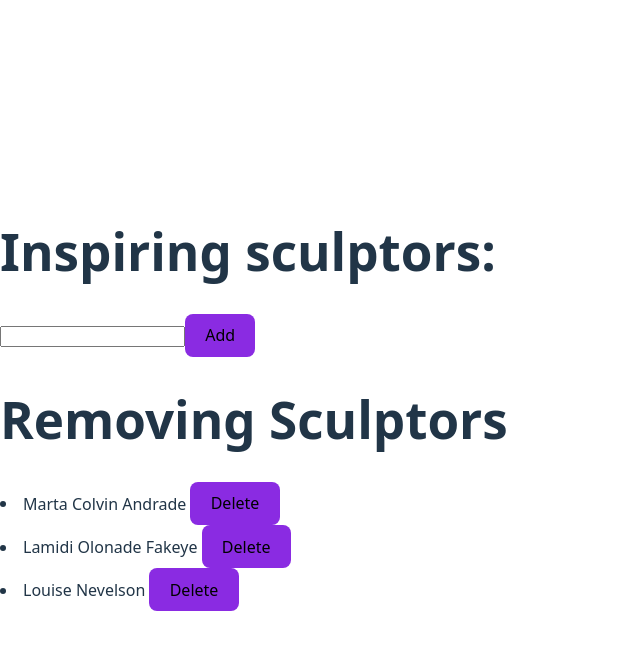
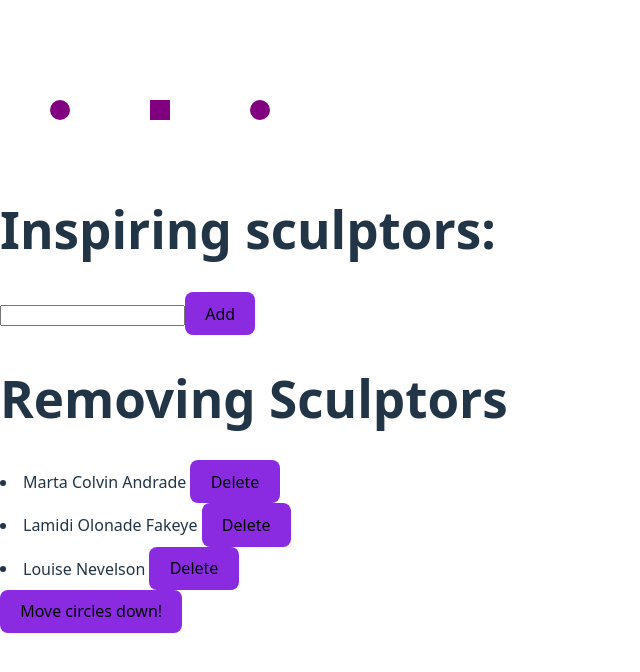
Before and after one commit to Kendi-prog/learning, a React (Vite) app: page / in a window 1280 px wide. Shown: the top 672 px of the page, without its empty margins (0-640 px from the left). Built offline with nearby package versions, Linux system fonts and the light colour scheme.

Commit message:
shape editor component

```diff
--- a/src/App.jsx
+++ b/src/App.jsx
@@ -29,6 +29,7 @@
 import Canvas from "./react-dev/moving-box";
 import List from "./react-dev/list";
 import List2 from "./react-dev/list2";
+import ShapeEditor from "./react-dev/shapes";
 
 function App() {
   const [count, setCount] = useState(0);
@@ -77,6 +78,7 @@
       <Canvas /> */}
       <List />
       <List2 />
+      <ShapeEditor />
     </div>
   );
 }
--- /dev/null
+++ b/src/react-dev/shapes.jsx
@@ -0,0 +1,53 @@
+import { useState } from 'react';
+
+let initialShapes = [
+  { id: 0, type: 'circle', x: 50, y: 100 },
+  { id: 1, type: 'square', x: 150, y: 100 },
+  { id: 2, type: 'circle', x: 250, y: 100 },
+];
+
+export default function ShapeEditor() {
+  const [shapes, setShapes] = useState(
+    initialShapes
+  );
+
+  function handleClick() {
+    const nextShapes = shapes.map(shape => {
+      if (shape.type === 'square') {
+
+        return shape;
+      } else {
+
+        return {
+          ...shape,
+          y: shape.y + 50,
+        };
+      }
+    });
+
+    setShapes(nextShapes);
+  }
+
+  return (
+    <>
+      <button onClick={handleClick}>
+        Move circles down!
+      </button>
+      {shapes.map(shape => (
+        <div
+          key={shape.id}
+          style={{
+          background: 'purple',
+          position: 'absolute',
+          left: shape.x,
+          top: shape.y,
+          borderRadius:
+            shape.type === 'circle'
+              ? '50%' : '',
+          width: 20,
+          height: 20,
+        }} />
+      ))}
+    </>
+  );
+}
```
